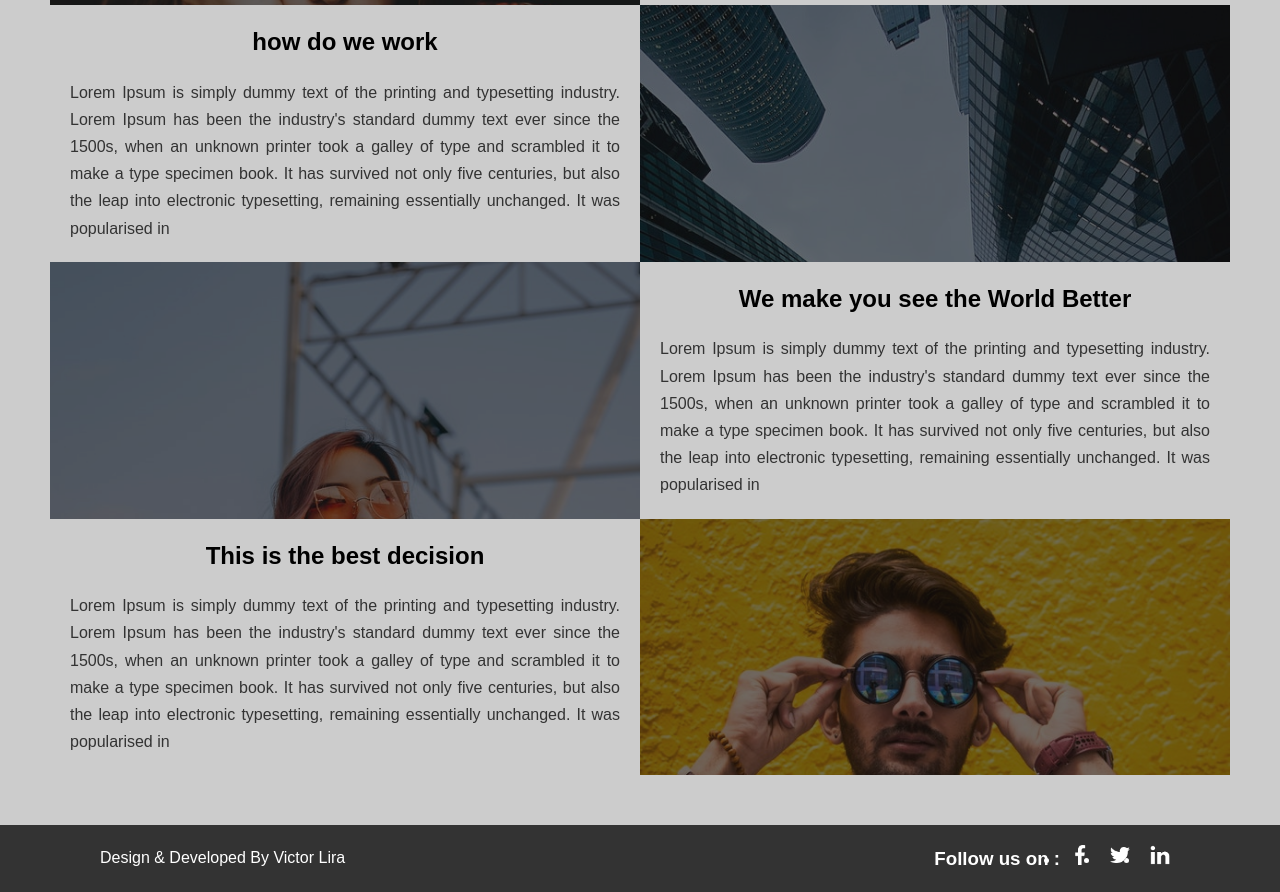
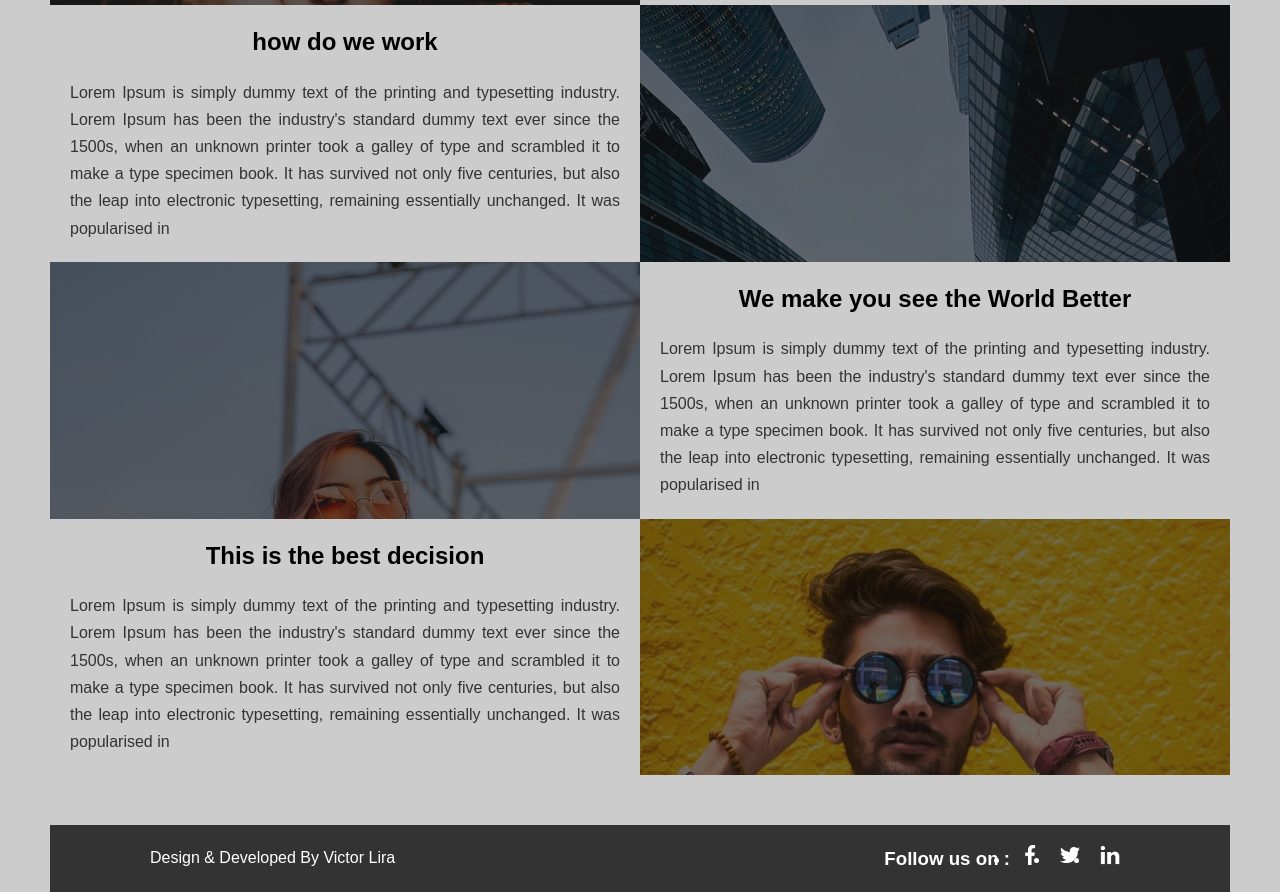
Before and after one commit to VictorLira-DEV/grid-website, a plain HTML site: page services/services.html in a window 1280 px wide. Shown: the part 433-1325 px from the top of the page. Drawn offline with Linux system fonts and the light colour scheme.

Commit message:
Update services.css

```diff
--- a/services/services.css
+++ b/services/services.css
@@ -200,6 +200,7 @@ hr.break-row {
   display: flex;
   justify-content: space-between;
   align-items: center;
+  margin: 0 50px; /*alteração*/
 }
 
 .footer ul {
```
